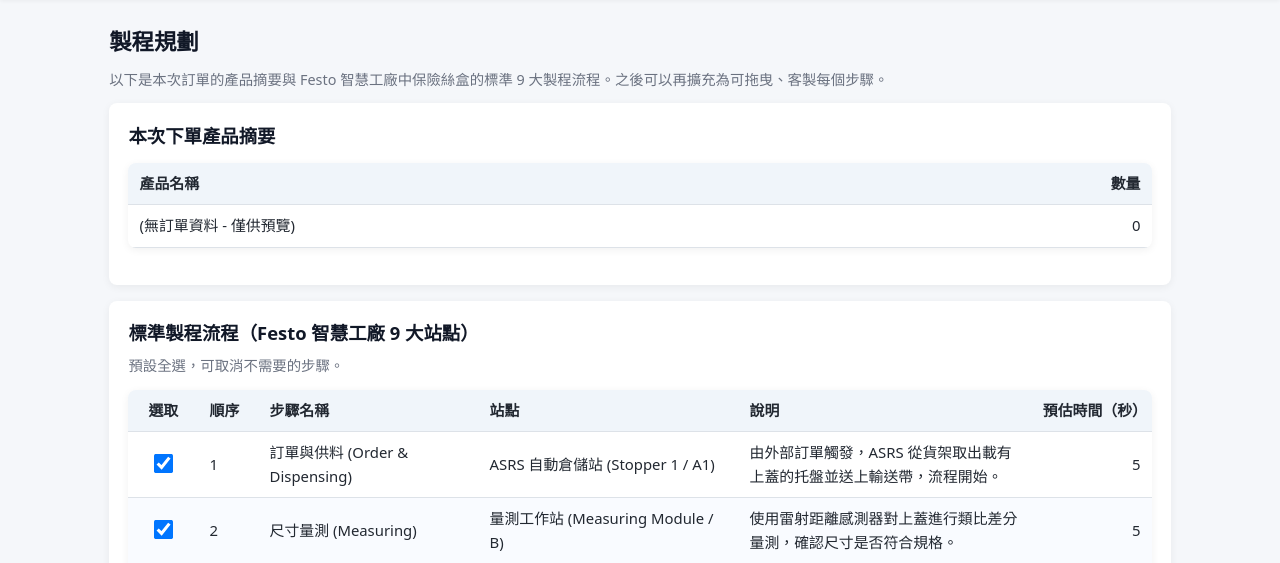
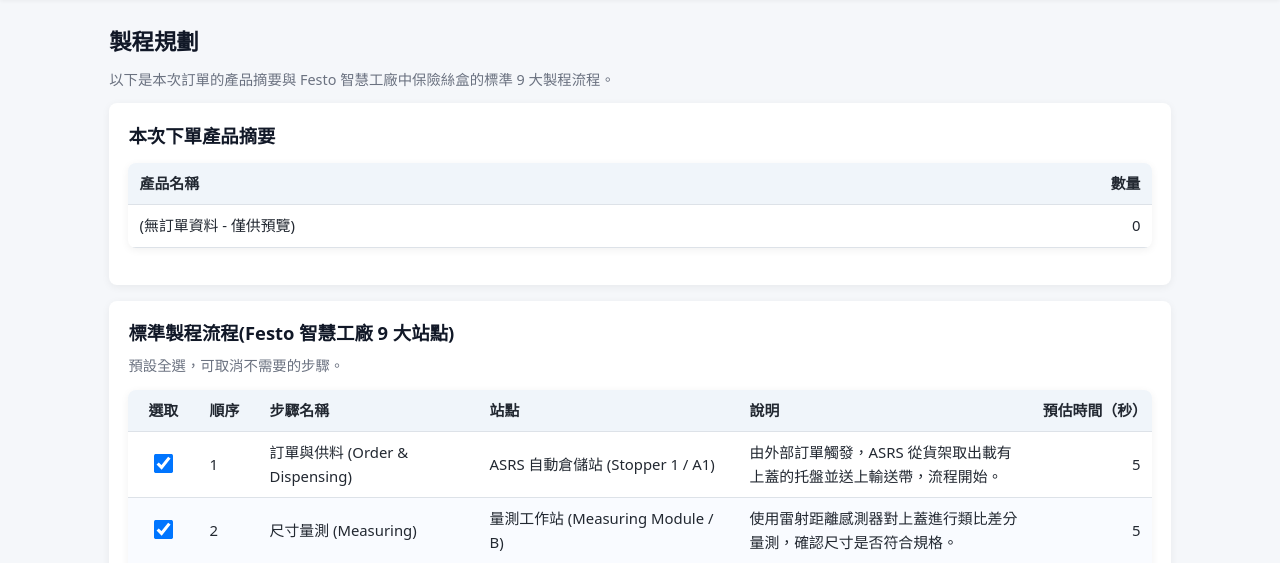
Before and after one commit to 70130H940410/Festo, a Flask app: page /process-plan in a window 1280 px wide. Shown: the part 56-619 px from the top of the page. Run offline with Flask 3, Linux system fonts and the light colour scheme; a user stored in the database is signed in; data comes from the database, SQL or seed files in the repository.

Commit message:
下訂單功能測試

```diff
--- a/shopping_website/templates/order/process_plan.html
+++ b/shopping_website/templates/order/process_plan.html
@@ -5,7 +5,7 @@
 {% block content %}
 <h2>製程規劃</h2>
 <p class="text-muted">
-  以下是本次訂單的產品摘要與 Festo 智慧工廠中保險絲盒的標準 9 大製程流程。之後可以再擴充為可拖曳、客製每個步驟。
+  以下是本次訂單的產品摘要與 Festo 智慧工廠中保險絲盒的標準 9 大製程流程。
 </p>
 
 <!-- 訂單摘要 -->
@@ -37,7 +37,7 @@
 
 <!-- 標準製程流程（9 大站點） -->
 <div class="card">
-  <h3>標準製程流程（Festo 智慧工廠 9 大站點）</h3>
+  <h3>標準製程流程(Festo 智慧工廠 9 大站點)</h3>
   <p class="text-muted">
     預設全選，可取消不需要的步驟。
   </p>
```
